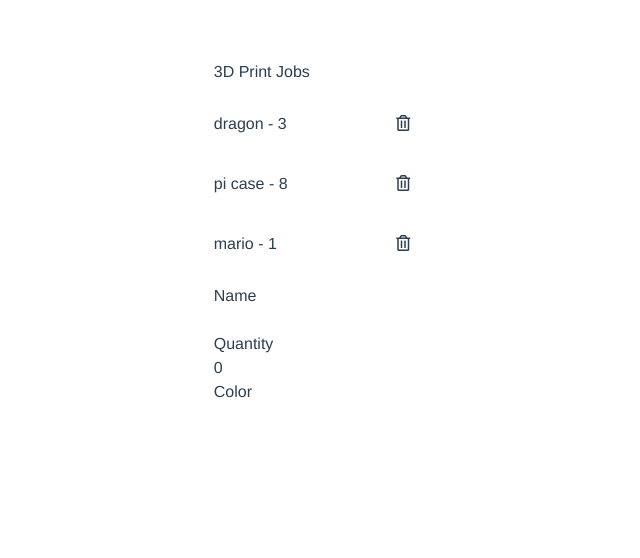
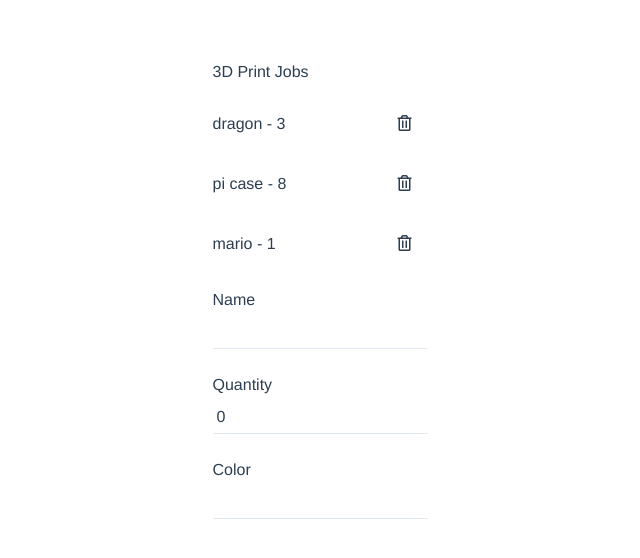
Before and after one commit to krames12/3d-print-jobs, a Vue app: page / in a window 1280 px wide. Shown: the top 558 px of the page, without its empty margins (320-960 px from the left). Built offline with nearby package versions, Linux system fonts and the light colour scheme.

Commit message:
styled new job form

```diff
--- a/src/components/NewJobForm.vue
+++ b/src/components/NewJobForm.vue
@@ -1,16 +1,31 @@
 <template>
   <form  name="newJobForm" @submit.prevent="handleSubmit" >
-    <fieldset>
-      <label for="newName">Name</label>
-      <input type="text" name="newName" v-model="newPrintForm.name">
+    <fieldset class="my-5">
+      <label for="newName" class="leading-loose">Name</label>
+      <input
+        type="text"
+        class="border-b border-grey-darkest p-1"
+        name="newName"
+        v-model="newPrintForm.name"
+      >
     </fieldset>
-    <fieldset>
-      <label for="newQty">Quantity</label>
-      <input type="text" name="newQty" v-model="newPrintForm.qty">
+    <fieldset class="my-5">
+      <label for="newQty" class="leading-loose">Quantity</label>
+      <input
+        type="text"
+        class="border-b border-grey-darkest p-1"
+        name="newQty"
+        v-model="newPrintForm.qty"
+      >
     </fieldset>
-    <fieldset>
-      <label for="newColor">Color</label>
-      <input type="text" name="newColor" v-model="newPrintForm.color">
+    <fieldset class="my-5">
+      <label for="newColor" class="leading-loose">Color</label>
+      <input
+        type="text"
+        class="border-b border-grey-darkest p-1"
+        name="newColor"
+        v-model="newPrintForm.color"
+      >
     </fieldset>
     <button
       type="submit"
```
